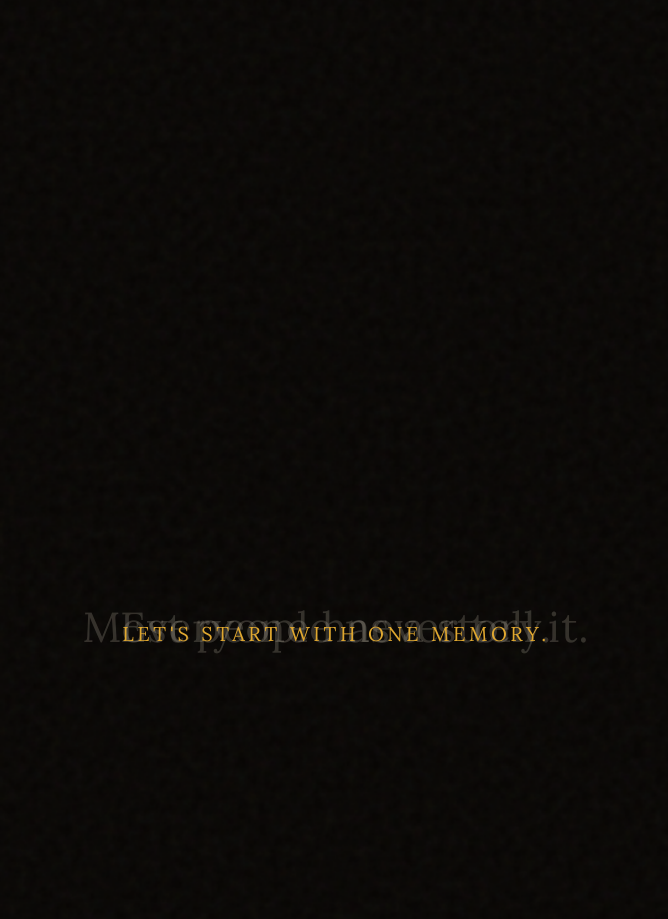
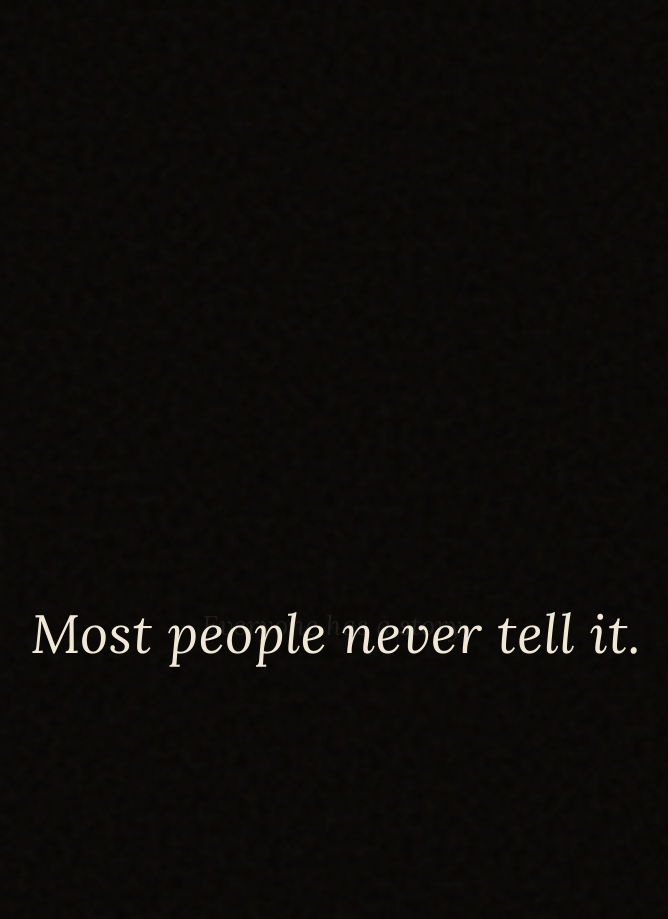
Before and after one commit to papjamzzz/memoir, a Flask app: page / in a window 1280 px wide. Shown: the top 919 px of the page, without its empty margins (304-972 px from the left). Run offline with Flask 3, Linux system fonts and the light colour scheme; data that the repository does not hold is empty.

Commit message:
Cinematic unfolding — growing intro lines, longer pauses, unified Lora/Mono fonts, bigger type throughout

```diff
--- a/templates/index.html
+++ b/templates/index.html
@@ -991,40 +992,51 @@
 
     .intro-line {
       font-family: 'Lora', Georgia, serif;
-      font-size: clamp(22px, 4vw, 42px);
       font-weight: 400;
+      font-style: italic;
       color: #f0e8d4;
-      letter-spacing: 0.02em;
+      letter-spacing: 0.01em;
       text-align: center;
       opacity: 0;
-      transform: translateY(10px);
+      transform: scale(0.94) translateY(12px);
+      transition: opacity 1.6s ease, transform 1.6s cubic-bezier(0.16,1,0.3,1);
+      position: absolute;
+      padding: 0 40px;
+      line-height: 1.4;
+    }
+    .intro-line.visible {
+      opacity: 1;
+      transform: scale(1) translateY(0);
+    }
+    .intro-line.dim {
+      opacity: 0.12;
+      transform: scale(0.97) translateY(-8px);
       transition: opacity 1.2s ease, transform 1.2s ease;
+    }
+
+    /* Each line larger than the last */
+    #iline1 { font-size: clamp(18px, 2.4vw, 28px); color: rgba(240,232,212,0.7); }
+    #iline2 { font-size: clamp(28px, 4.5vw, 54px); }
+    #iline3 {
+      font-family: 'Lora', Georgia, serif;
+      font-size: clamp(42px, 7vw, 88px);
+      font-weight: 600;
+      font-style: normal;
+      color: #e0a830;
+      letter-spacing: -0.01em;
+      text-align: center;
+      opacity: 0;
+      transform: scale(0.9) translateY(16px);
+      transition: opacity 1.8s ease, transform 1.8s cubic-bezier(0.16,1,0.3,1);
       position: absolute;
       padding: 0 32px;
-      line-height: 1.5;
-    }
-    .intro-line.visible {
+      line-height: 1.2;
+      text-shadow: 0 0 80px rgba(224,168,48,0.5), 0 0 160px rgba(224,168,48,0.2);
+    }
+    #iline3.visible {
       opacity: 1;
-      transform: translateY(0);
-    }
-    .intro-line.dim {
-      opacity: 0.18;
-      transform: translateY(-6px);
-    }
-    .intro-line-final {
-      font-family: 'Lora', Georgia, serif;
-      font-size: clamp(14px, 2vw, 20px);
-      font-weight: 400;
-      color: #e0a830;
-      letter-spacing: 0.18em;
-      text-transform: uppercase;
-      text-align: center;
-      opacity: 0;
-      transition: opacity 1.2s ease;
-      position: absolute;
-      padding: 0 32px;
-    }
-    .intro-line-final.visible { opacity: 1; }
+      transform: scale(1) translateY(0);
+    }
 
     .intro-skip {
       position: absolute;
@@ -2375,14 +2387,14 @@
     const l2 = document.getElementById('iline2');
     const l3 = document.getElementById('iline3');
 
-    // Beat 1 — line 1 in
+    // Beat 1 — line 1 in (whisper)
     setTimeout(() => l1.classList.add('visible'), 800);
-    // Beat 2 — line 1 dims, line 2 in
-    setTimeout(() => { l1.classList.add('dim'); l2.classList.add('visible'); }, 3200);
-    // Beat 3 — line 2 dims, final line in
-    setTimeout(() => { l2.classList.add('dim'); l3.classList.add('visible'); }, 5800);
-    // Beat 4 — fade out, reveal app
-    setTimeout(() => dismissIntro(), 8400);
+    // Beat 2 — line 1 dims, line 2 grows in
+    setTimeout(() => { l1.classList.add('dim'); l2.classList.add('visible'); }, 5500);
+    // Beat 3 — line 2 dims, big reveal
+    setTimeout(() => { l2.classList.add('dim'); l3.classList.add('visible'); }, 11000);
+    // Beat 4 — hold on the big line, then dissolve
+    setTimeout(() => dismissIntro(), 17500);
   })();
 
   function dismissIntro() {
@@ -2393,8 +2405,8 @@
     intro.classList.add('fade-out');
     setTimeout(() => {
       intro.classList.add('hidden');
-      if (firstTime) setTimeout(() => showGuidedStart(), 600);
-    }, 1500);
+      if (firstTime) setTimeout(() => showGuidedStart(), 800);
+    }, 2300);
   }
 
   // ── Welcome tagline — once per 24 hours ──────────────────────────────────
```
Also changed, not shown: other parts of templates/index.html (+14 -13 lines).
